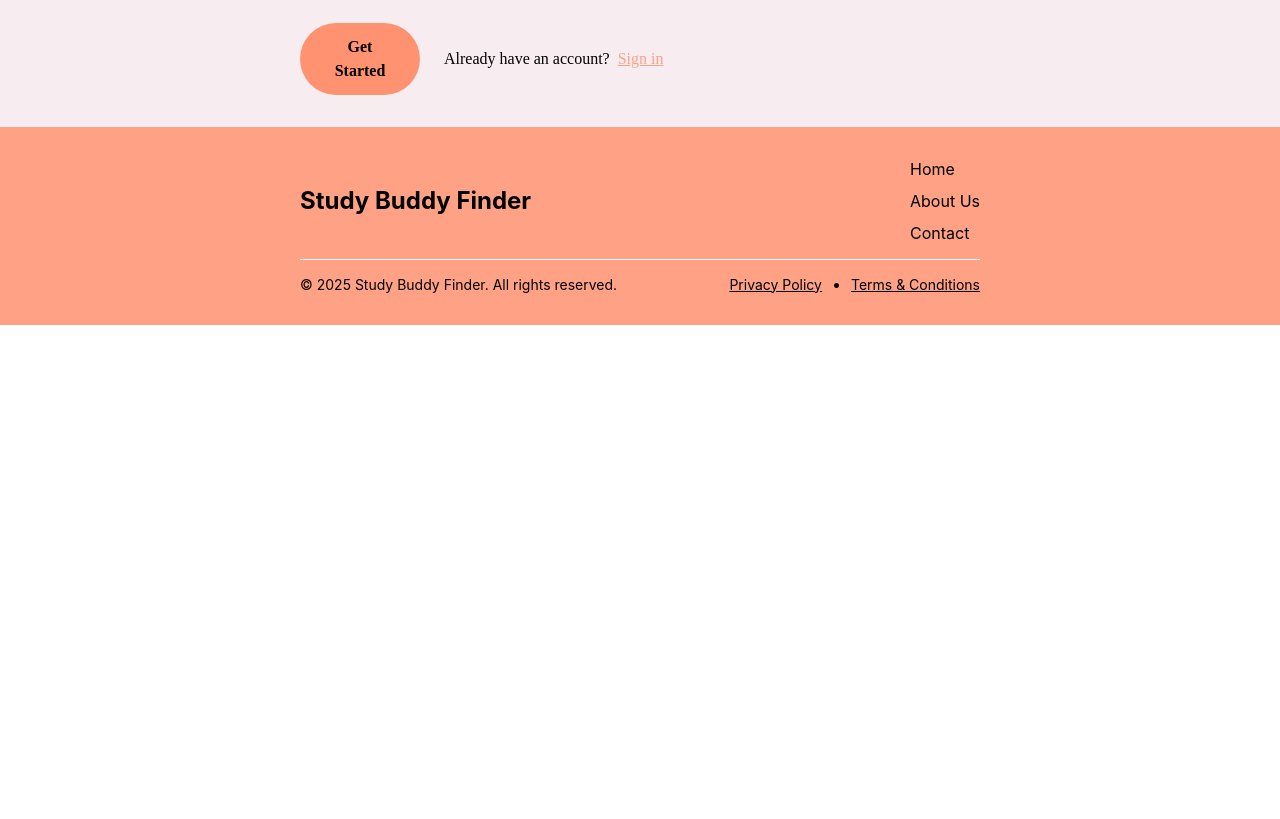
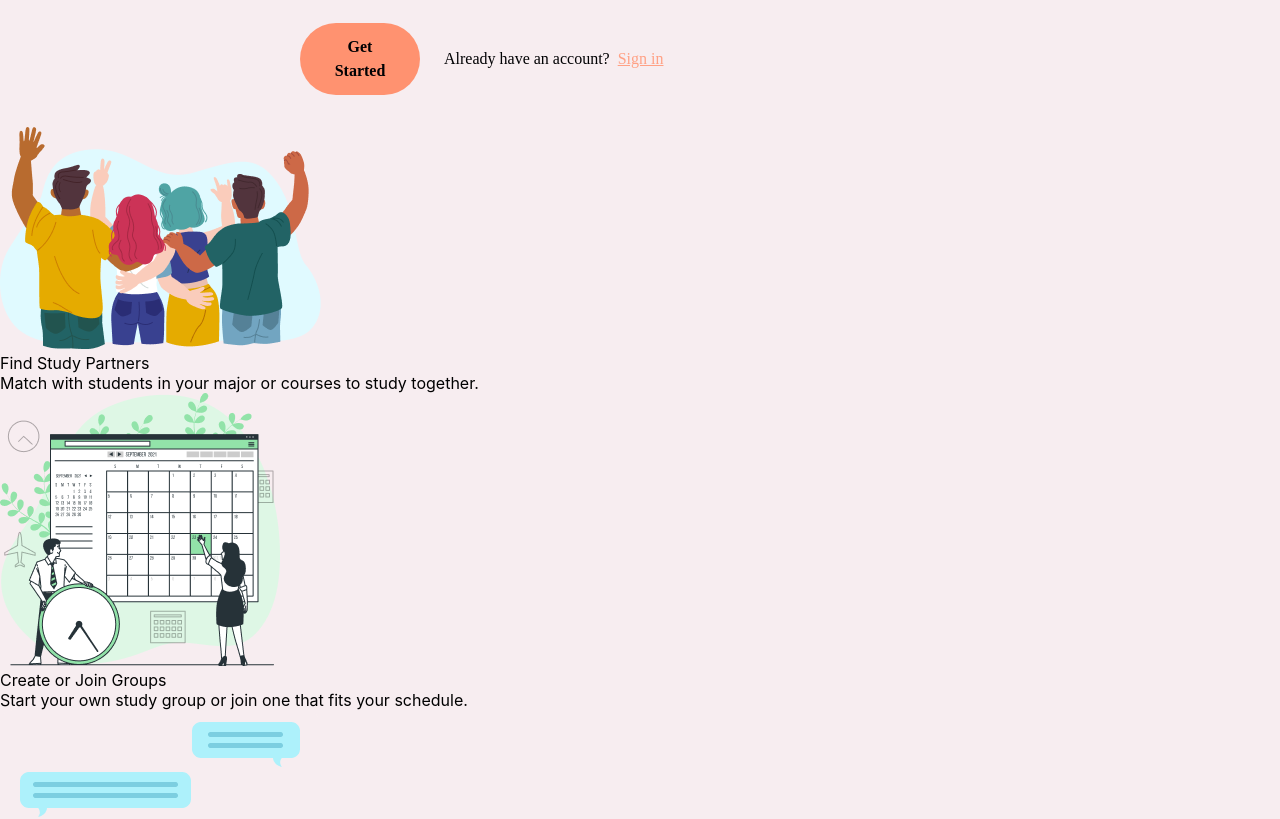
Before and after one commit to MinjaeKim9929/study-buddy-finder, a React (Create React App) app: page / in a window 1280 px wide. Shown: the part 680-1499 px from the top of the page. Before the commit the page ends 1005 px from the top, so only its background shows below. Built offline with nearby package versions, Linux system fonts and the light colour scheme; a web font is replaced by a local one.

Commit message:
Add feature cards component in homepage component

```diff
--- a/src/pages/Home/HomePage.tsx
+++ b/src/pages/Home/HomePage.tsx
@@ -1,11 +1,13 @@
 import React from 'react';
 import HeroSection from '../../components/HeroSection/HeroSection';
+import FeatureCards from '../../components/FeatureCards/FeatureCards';
 import './HomePage.scss';
 
 function HomePage() {
 	return (
 		<div className="homepage">
 			<HeroSection />
+			<FeatureCards />
 		</div>
 	);
 }
```
